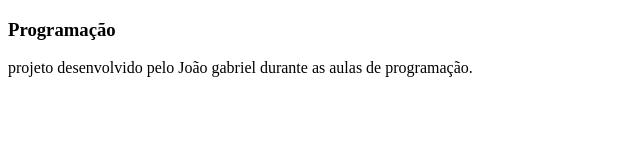
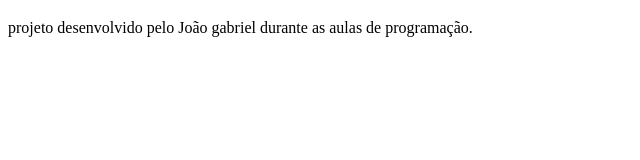
Before and after one commit to yKmz-beep/cartao-de-memoria, a plain HTML site: page index.html in a window 1280 px wide. Shown: the whole page, without its empty margins (0-640 px from the left). Drawn offline with Linux system fonts and the light colour scheme.

Commit message:
correção.

```diff
--- a/index.html
+++ b/index.html
@@ -10,7 +10,7 @@
         <section id="container">
             <article class="cartao">
                 <div class="cartao__conteudo">
-                    <h3>Programação</h3>
+                    <h3>        </h3>
                     <div class="cartao__conteudo__pergunta">
 
                     </div>
```
